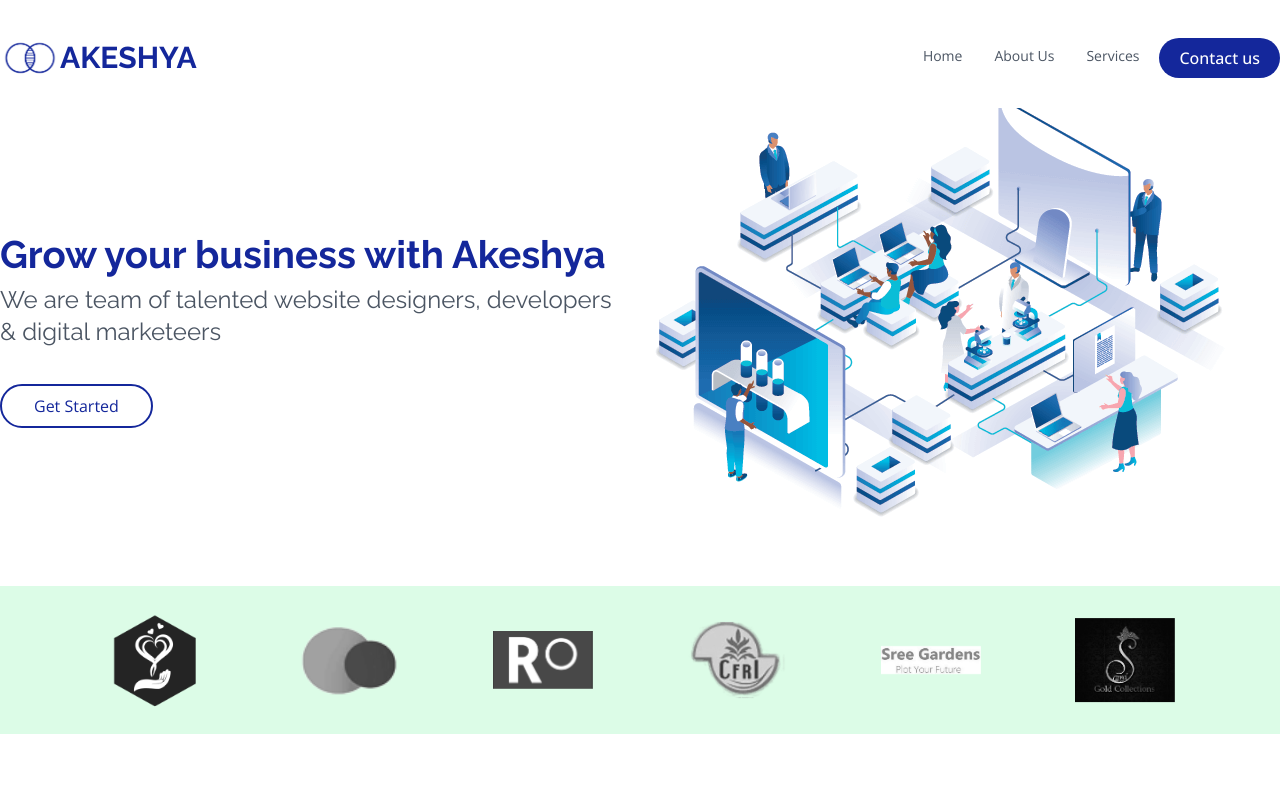
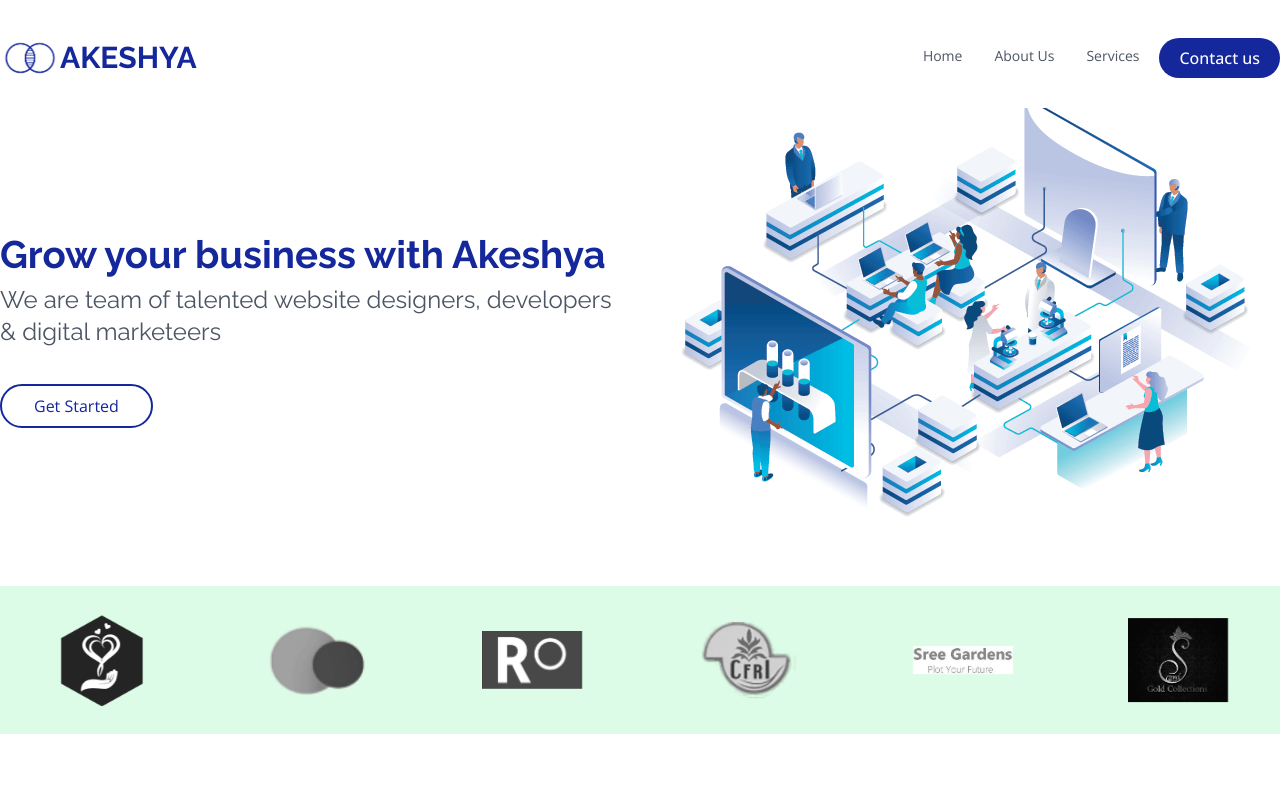
Before and after one commit to rupeshbisen/akeshya.com, a Next.js app: page / in a window 1280 px wide. Shown: the top 800 px of the page. Built offline with nearby package versions, Linux system fonts and the light colour scheme.

Commit message:
minor fixes

```diff
--- a/src/components/aboutUs/index.tsx
+++ b/src/components/aboutUs/index.tsx
@@ -17,7 +17,7 @@ export default function AboutUs() {
                 </div>
             </div>
 
-            <div className='grid grid-cols-1 md:grid-cols-2 gap-5' >
+            <div className='grid grid-cols-1 lg:grid-cols-2 gap-5' >
                 <div className='text-gray-600' data-aos="fade-up" data-aos-delay="150">
                     <p className='mb-3'>We are Akeshya, a firm that specializes in web design and marketing. We help transform ideas into reality with a team of passionate graphic designers, web developers, and seasoned marketing advisors.</p>
                     <p className='mb-3 flex items-center'><span className='text-[#14279b] text-xl mr-2'><RiCheckDoubleLine /></span>We started with a simple idea: do what is best for the client.</p>
--- a/src/components/contactUs/index.tsx
+++ b/src/components/contactUs/index.tsx
@@ -14,11 +14,11 @@ export default function ContactUs() {
             </div>
 
             <div className='grid grid-cols-1 sm:grid-cols-2 md:grid-cols-12 gap-8 mb-12' >
-                <div className='md:col-span-4'  data-aos="fade-up " data-aos-delay="100 ">
+                <div className='lg:col-span-4 md:col-span-6'  data-aos="fade-up " data-aos-delay="100 ">
                     <h2 className='text-[#14279b] text-3xl mb-2 font-semibold'>Akeshya</h2>
                     <p className='text-gray-500'>Designers, developers & marketeers capable of delivering solutions according to your needs,</p>
                 </div>
-                <div className='text-gray-600 md:col-span-3' data-aos="fade-up " data-aos-delay="200 ">
+                <div className='text-gray-600 lg:col-span-3 md:col-span-6' data-aos="fade-up " data-aos-delay="200 ">
                     <div className='flex'>
                         <LuMapPin className='text-[#14279b] text-5xl mr-4' />
                         <p className='mb-7'>26-2-789, 7th street, Jyothi Nagar, Nellore, Andhra Pradesh 524004</p>
@@ -32,7 +32,7 @@ export default function ContactUs() {
                         <p className='mb-7'>+91 94942 40922</p>
                     </div>
                 </div>
-                <div className='md:col-span-5' data-aos="fade-up " data-aos-delay="300">
+                <div className='lg:col-span-5 md:col-span-12' data-aos="fade-up " data-aos-delay="300">
                     <div>
                         <input type='text' className='w-full p-3 border mb-4' placeholder='Your Name' />
                         <input type='email' className='w-full p-3 border mb-4' placeholder='Your Email' />
--- a/src/components/features/index.tsx
+++ b/src/components/features/index.tsx
@@ -13,7 +13,7 @@ export default function Features() {
                 <p className='text-gray-600'>Akeshya is a forward-thinking and intelligent design firm that is technically and creatively capable of transforming your brand into its best digital self. Our approach to design and development results in compelling, engaging branding and immersive digital experiences that provide a value for money.</p>
             </div>
 
-            <div className='grid grid-cols-1 sm:grid-cols-3 md:grid-cols-4 gap-8 mt-9'  data-aos="fade-up" data-aos-delay="300">
+            <div className='grid grid-cols-1 sm:grid-cols-3 lg:grid-cols-4 gap-8 mt-9'  data-aos="fade-up" data-aos-delay="300">
                 {
                     features.map(item => (
                         <div key={item.id} className='bg-gray-100 flex items-center hover:bg-green-100 h-20 p-4 rounded-sm'>
--- a/src/components/heroSection/index.tsx
+++ b/src/components/heroSection/index.tsx
@@ -7,8 +7,8 @@ export default function HeroSection() {
     return (
         <div className='w-full'>
             <div id='hero' className='max-w-screen-xl mx-auto py-4 px-4 xl:px-0'>
-                <div className='grid grid-cols-1 md:grid-cols-2 gap-5 items-center'>
-                    <div className='order-2 md:order-1'>
+                <div className='grid grid-cols-1 lg:grid-cols-2 gap-5 items-center'>
+                    <div className='order-2 lg:order-1'>
                         <h1 className='text-heading text-[#14279b] font-bold' data-aos="fade-up">Grow your business with Akeshya</h1>
                         <h2 className='text-gray-600 md:text-2xl' data-aos="fade-up" data-aos-delay="400">We are team of talented website designers, developers & digital marketeers</h2>
                         <button
@@ -18,18 +18,18 @@ export default function HeroSection() {
                             Get Started
                         </button>
                     </div>
-                    <div data-aos="fade-left" data-aos-delay="200" className='order-1 md:order-2'>
-                        <Image src={Hero} alt='hero image' className='md:animate-up-down' />
+                    <div data-aos="fade-left" data-aos-delay="200" className='order-1 lg:order-2 flex justify-center'>
+                        <Image src={Hero} alt='hero image' className='lg:animate-up-down' />
                     </div>
                 </div>
             </div>
 
             <div className=' w-full bg-green-100 '>
-                <div className='grid grid-cols-2 sm:grid-cols-3 md:grid-cols-6 gap-3 items-center md:px-16 mt-7 mb-14 max-w-screen-xl mx-auto py-6'>
+                <div className='grid grid-cols-2 sm:grid-cols-3 md:grid-cols-3 lg:grid-cols-6 gap-3 items-center  mt-7 mb-14 max-w-screen-xl mx-auto py-6'>
                     {
                         heroScrollImage.map(item => (
                             <div key={item.id} className='flex justify-center'>
-                                <Image src={item.path} alt={item.alt} width={100} height={100} className='md:mx-6 grayscale hover:grayscale-0' data-aos="zoom-in" />
+                                <Image src={item.path} alt={item.alt} width={100} height={100} className='grayscale hover:grayscale-0' data-aos="zoom-in" />
                             </div>
                         ))
                     }
--- a/src/components/services/index.tsx
+++ b/src/components/services/index.tsx
@@ -14,7 +14,7 @@ export default function Services() {
             </div>
 
             <div>
-                <div className='grid grid-cols-1 sm:grid-cols-2 md:grid-cols-4 gap-8'>
+                <div className='grid grid-cols-1 sm:grid-cols-2 lg:grid-cols-4 gap-8'>
                     {
                         service.map(item => (
                             <div key={item.id} className='group icon-box  text-gray-600 hover:text-white shadow-xl rounded-lg p-6' data-aos="fade-up" data-aos-delay="100">
```
